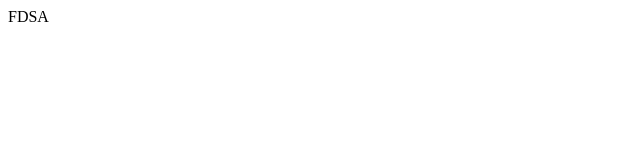
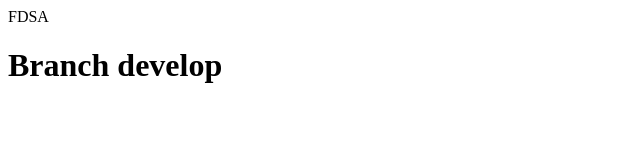
Before and after one commit to gustavo-eng/branch, a plain HTML site: page index.html in a window 1280 px wide. Shown: the whole page, without its empty margins (0-640 px from the left). Drawn offline with Linux system fonts and the light colour scheme.

Commit message:
segundo commit

```diff
--- a/index.html
+++ b/index.html
@@ -9,5 +9,6 @@
     <div class="teste">FDSA
 
     </div>
+    <h1>Branch develop</h1>
 </body>
 </html>
```
